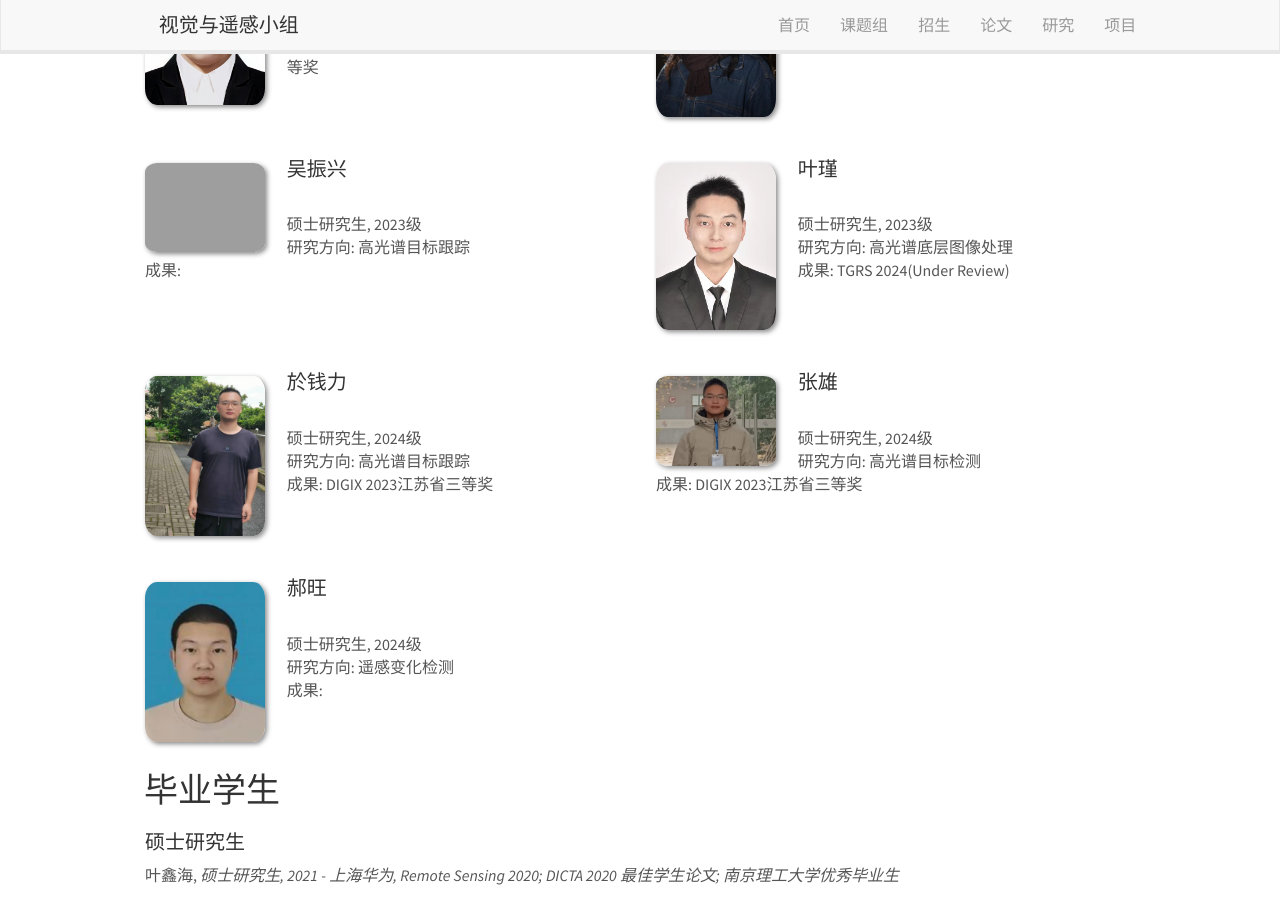
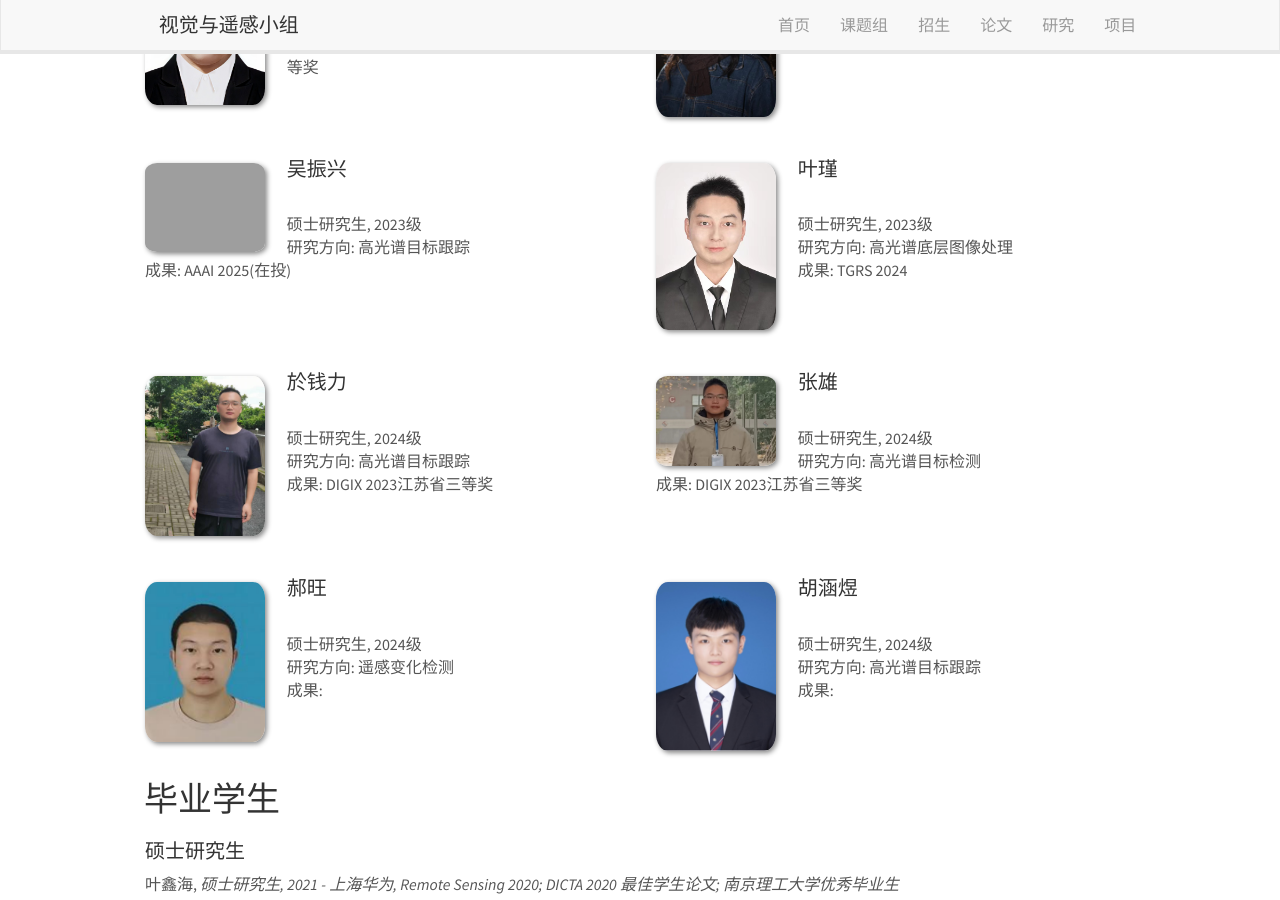
Before and after one commit to bearshng/mvip, a Jekyll site: the page built from _pages/team.md, in a window 1280 px wide and 900 px high, scrolled down 1093 px. Built offline with Jekyll 4.4.1, drawn with Linux system fonts in a browser that asks for light colours; nearby versions of some CDN libraries.

Commit message:
update member

```diff
--- a/_data/alumni_members.yml
+++ b/_data/alumni_members.yml
@@ -52,7 +52,7 @@
   photo: wu.jpg
   position: 硕士研究生, 2023级
   topics: 高光谱目标跟踪
-  publications:
+  publications: AAAI 2025(在投)
   number_educ: 0
   education1:
 
@@ -60,7 +60,7 @@
   photo: ye.jpg
   position: 硕士研究生, 2023级
   topics: 高光谱底层图像处理
-  publications: TGRS 2024(Under Review)
+  publications: TGRS 2024
   number_educ: 0
   education1:
 
@@ -87,3 +87,11 @@
   publications:
   number_educ: 0
   education1:
+
+- name: 胡涵煜
+  photo: hu.png
+  position: 硕士研究生, 2024级
+  topics: 高光谱目标跟踪
+  publications:
+  number_educ: 0
+  education1:
```
Also changed, not shown: images/teampic/hu.png (added).
